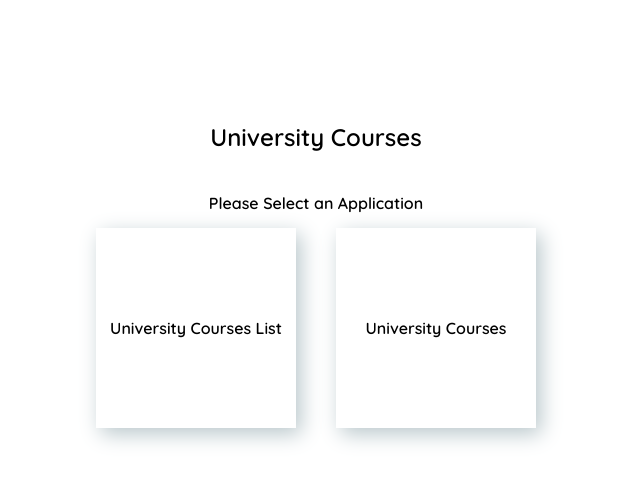
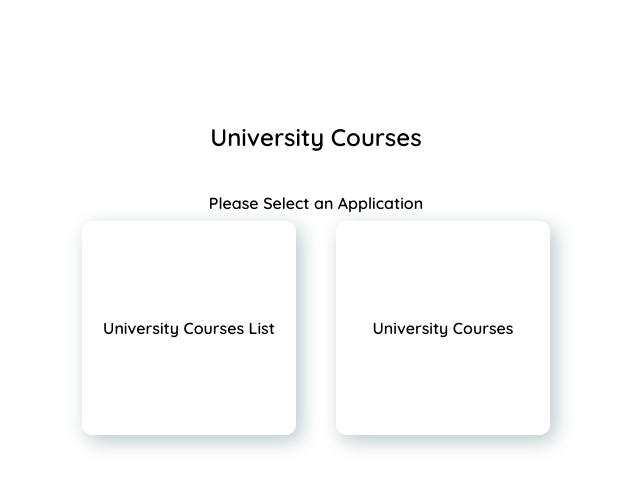
Before and after one commit to darl-devOps/University-Courses, a PHP site: page / in a window 1280 px wide. Shown: the top 489 px of the page, without its empty margins (324-964 px from the left). Run offline with PHP 8.4, Linux system fonts and the light colour scheme.

Commit message:
Index application selection cards modified

```diff
--- a/University Courses/css/style.css
+++ b/University Courses/css/style.css
@@ -218,9 +218,9 @@ input[type="submit"]:hover {
 }
 
 table {
-  padding: 5px;
+  /* padding: 5px; */
   border-collapse: separate;
-  width: 90%;
+  width: 100%;
   margin: 1.5% auto 0 auto;
   text-align: center;
 }
--- a/index.html
+++ b/index.html
@@ -40,7 +40,9 @@
             display: flex;
             background-color: #FFF;
             height: 200px;
+            border-radius: 10px;
             width: 200px;
+            padding: 7px;
             margin: 20px;
             justify-content: center;
             align-items: center;
@@ -52,6 +54,8 @@
             display: flex;
             background-color: #FFF;
             height: 200px;
+            padding: 7px;
+            border-radius: 10px;
             margin: 20px;
             width: 200px;
             justify-content: center;
```
